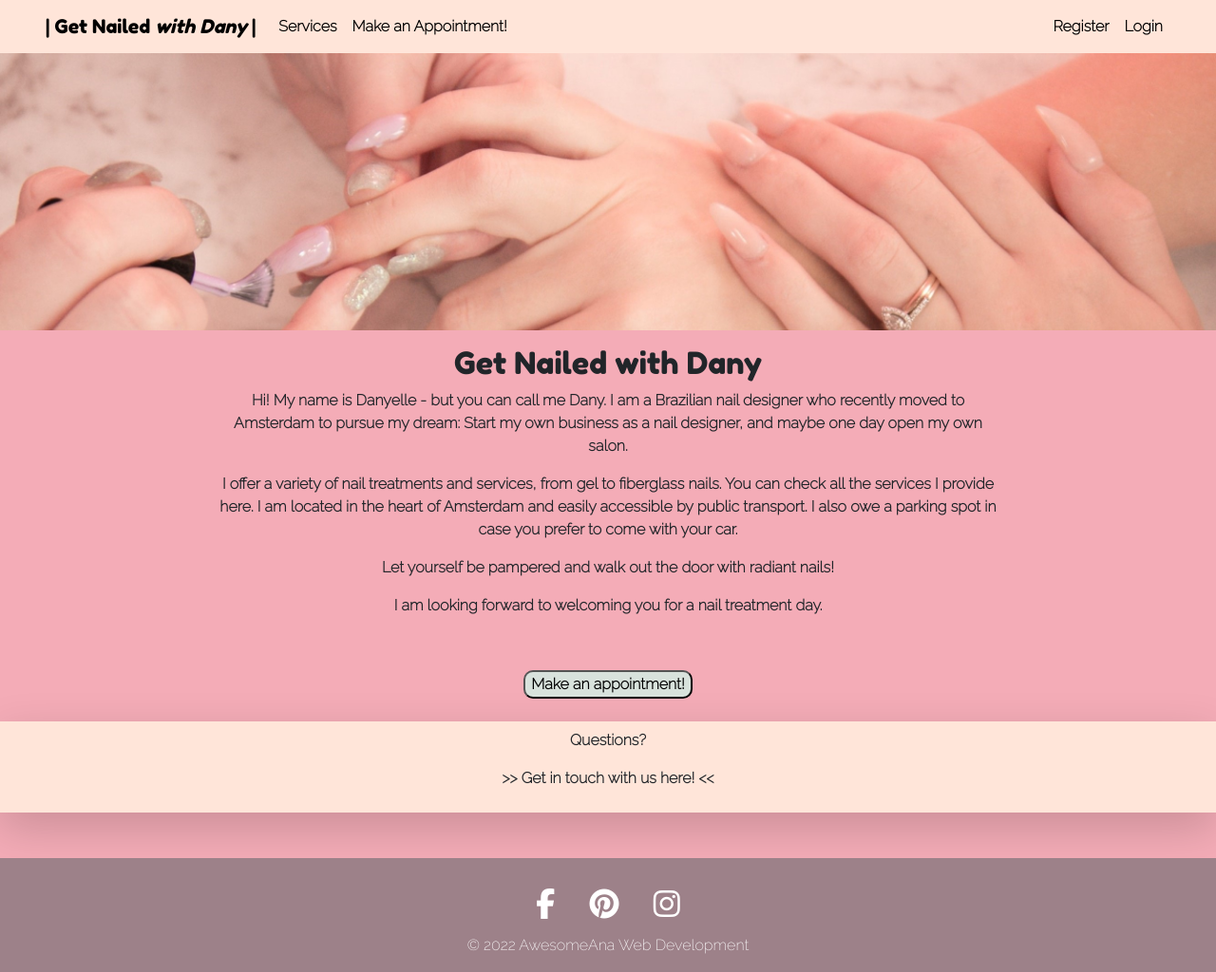
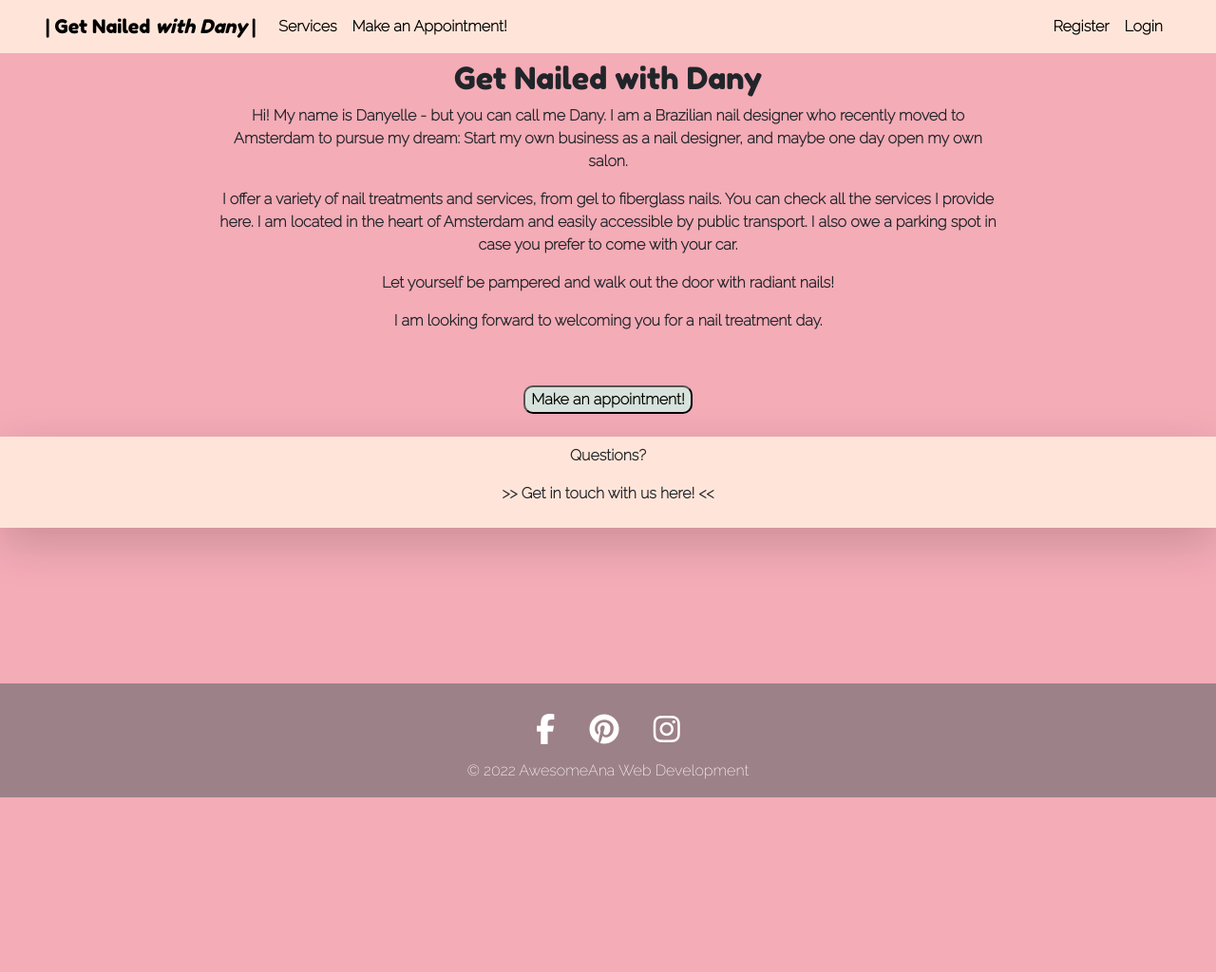
Before and after one commit to anabramos/getnailedwithdany, a Django app: page / in a window 1280 px wide. Shown: the whole page at 95% size. After the commit the page ends 840 px from the top, so only its background shows below. Run offline with Django 3.2, Linux system fonts and the light colour scheme; some libraries are stand-ins or nearby versions.

Commit message:
Take out hero image to check deployment issue with static files

```diff
--- a/static/css/style.css
+++ b/static/css/style.css
@@ -78,14 +78,6 @@ i:hover {
 
 /* Homepage */
 
-.hero-image {
-    background: url(../images/hero-image.jpg);
-    height: 300px;
-    width: 100%;
-    background-size: cover;
-    overflow: hidden;
-}
-
 /* Buttons */
 
 button {
```
